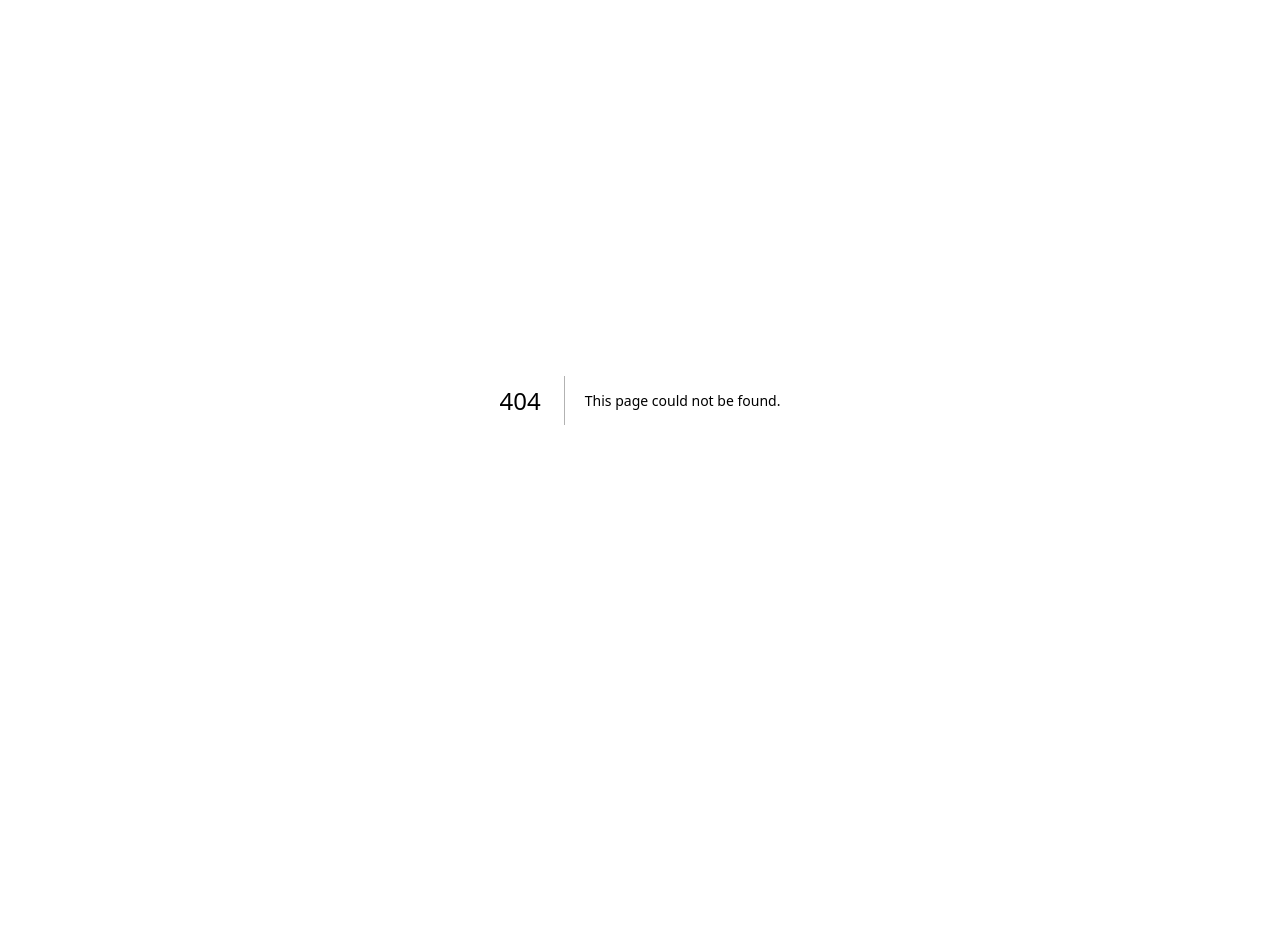
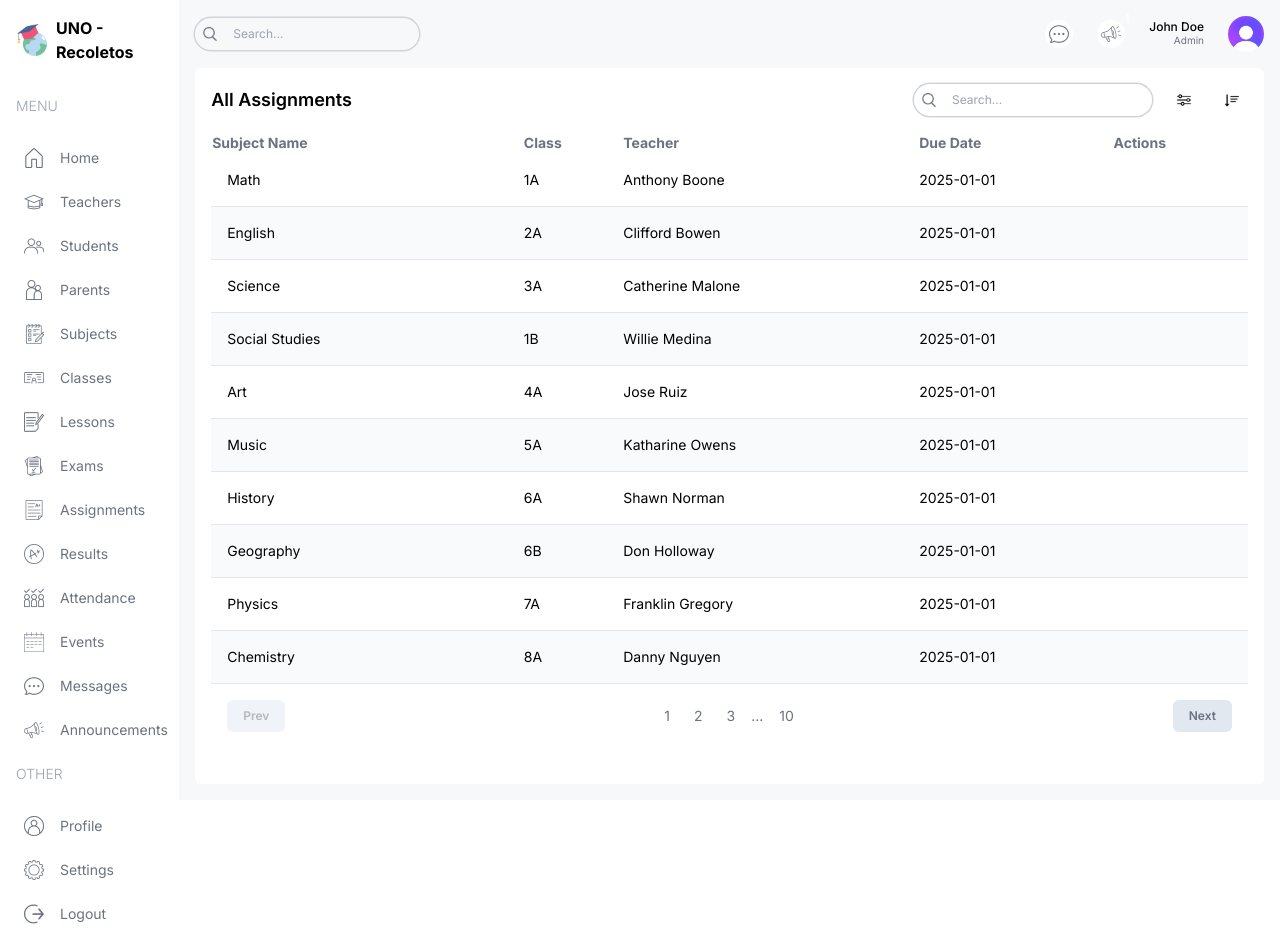
Before and after one commit to KarlStevenRequinto/nextjs-school-management, a Next.js app: page /list/assignments in a window 1280 px wide. Before the commit this address had no page. Before the commit the page ends 800 px from the top, so only its background shows below. Built offline with nearby package versions, Linux system fonts and the light colour scheme.

Commit message:
assignments list page

```diff
--- /dev/null
+++ b/src/app/(dashboard)/list/assignments/page.tsx
@@ -0,0 +1,88 @@
+import FormModal from "@/components/FormModal";
+import Pagination from "@/components/Pagination";
+import Table from "@/components/Table";
+import TableSearch from "@/components/TableSearch";
+import { assignmentsData, role } from "@/lib/data";
+import Image from "next/image";
+
+type Assignment = {
+    id: number;
+    subject: string;
+    class: string;
+    teacher: string;
+    dueDate: string;
+};
+
+const columns = [
+    {
+        header: "Subject Name",
+        accessor: "name",
+    },
+    {
+        header: "Class",
+        accessor: "class",
+    },
+    {
+        header: "Teacher",
+        accessor: "teacher",
+        className: "hidden md:table-cell",
+    },
+    {
+        header: "Due Date",
+        accessor: "dueDate",
+        className: "hidden md:table-cell",
+    },
+    {
+        header: "Actions",
+        accessor: "action",
+    },
+];
+
+const AssignmentListPage = () => {
+    const renderRow = (item: Assignment) => (
+        <tr key={item.id} className="border-b border-gray-200 even:bg-slate-50 text-sm hover:bg-lamaPurpleLight">
+            <td className="flex items-center gap-4 p-4">{item.subject}</td>
+            <td>{item.class}</td>
+            <td className="hidden md:table-cell">{item.teacher}</td>
+            <td className="hidden md:table-cell">{item.dueDate}</td>
+            <td>
+                <div className="flex items-center gap-2">
+                    {role === "admin" ||
+                        (role === "teacher" && (
+                            <>
+                                <FormModal table="assignment" type="update" data={item} />
+                                <FormModal table="assignment" type="delete" id={item.id} />
+                            </>
+                        ))}
+                </div>
+            </td>
+        </tr>
+    );
+
+    return (
+        <div className="bg-white p-4 rounded-md flex-1 m-4 mt-0">
+            {/* TOP */}
+            <div className="flex items-center justify-between">
+                <h1 className="hidden md:block text-lg font-semibold">All Assignments</h1>
+                <div className="flex flex-col md:flex-row items-center gap-4 w-full md:w-auto">
+                    <TableSearch />
+                    <div className="flex items-center gap-4 self-end">
+                        <button className="w-8 h-8 flex items-center justify-center rounded-full bg-lamaYellow">
+                            <Image src="/filter.png" alt="" width={14} height={14} />
+                        </button>
+                        <button className="w-8 h-8 flex items-center justify-center rounded-full bg-lamaYellow">
+                            <Image src="/sort.png" alt="" width={14} height={14} />
+                        </button>
+                        {role === "admin" || (role === "teacher" && <FormModal table="assignment" type="create" />)}
+                    </div>
+                </div>
+            </div>
+            {/* LIST */}
+            <Table columns={columns} renderRow={renderRow} data={assignmentsData} />
+            {/* PAGINATION */}
+            <Pagination />
+        </div>
+    );
+};
+
+export default AssignmentListPage;
```
